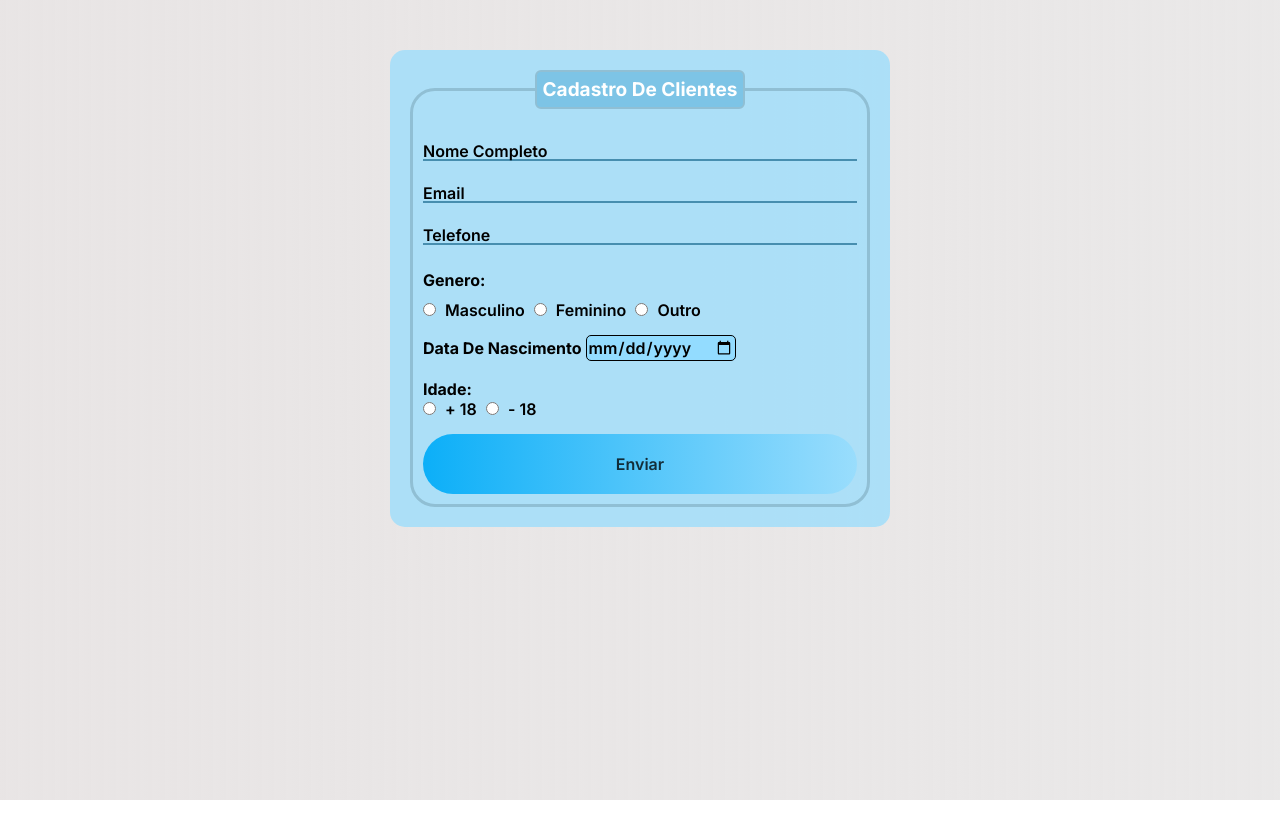
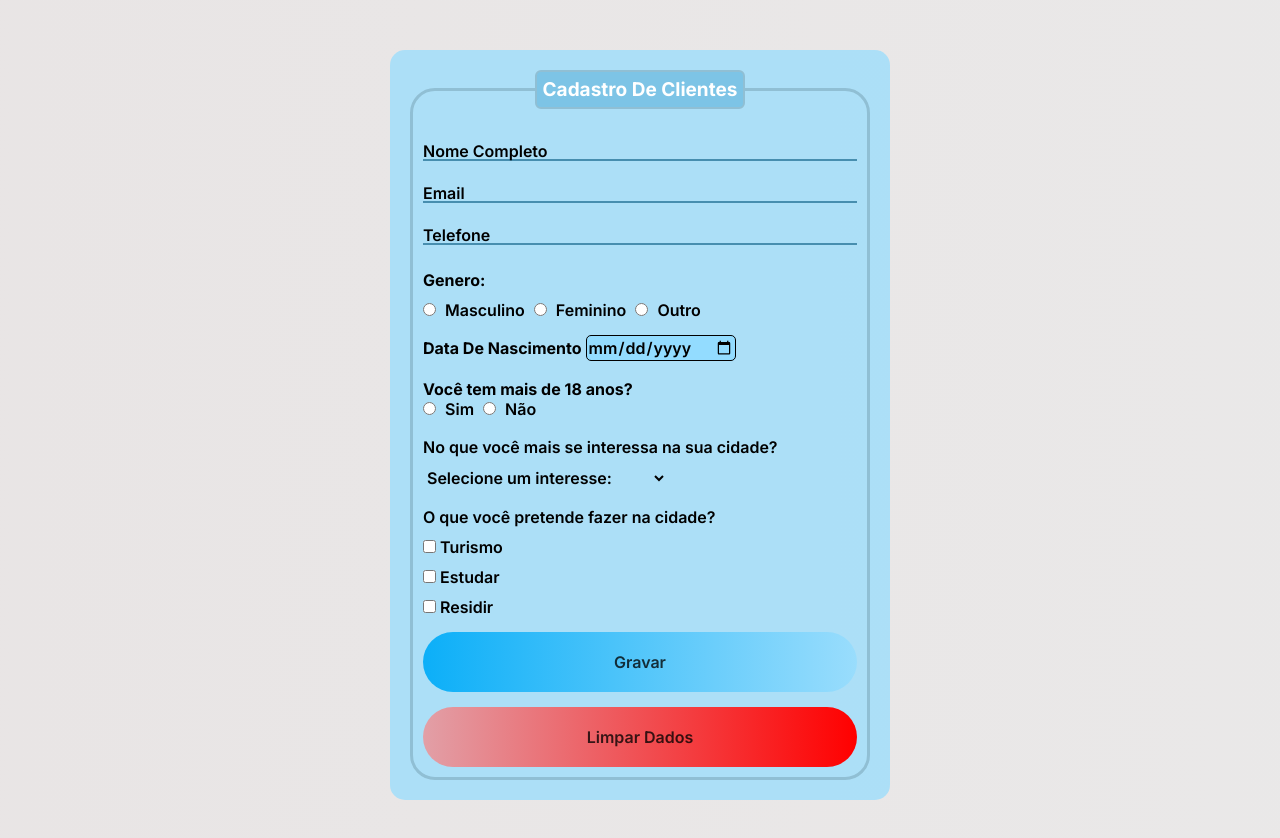
Before and after one commit to EmanuelSidon/Cadastro-Validation, a plain HTML site: page register.html in a window 1280 px wide. Before the commit the page ends 800 px from the top, so only its background shows below. Drawn offline with Linux system fonts and the light colour scheme.

Commit message:
Adicionado opções faltantes, Vinicius Bretzke

```diff
--- a/register.css
+++ b/register.css
@@ -29,6 +29,12 @@ fieldset {
   padding: 1rem;
   border: 0.3rem solid #90BFD4;
   border-radius: 2.5rem;
+}
+input {
+  transition: transform 0.7s;
+}
+input:hover {
+  transform: scale(1.02);
 }
 
 .legend {
@@ -116,7 +122,36 @@ fieldset {
   color: #000000c5;
 }
 
+#reset {
+  background-image: linear-gradient( to left, #ff0000, #fa8383b0);
+  cursor: pointer;
+  width: 100%;
+  padding: 2rem;
+  margin-top: 1.5rem;
+  border-radius: 8rem;
+  font-weight: 600;
+  color: #000000c5;
+}
+
 #submit:hover {
   background: #62b3e9;
   transition: .4s;
 }
+
+.preferencias  {
+  margin-top: 1.8rem;
+  display: inline-block;
+}
+
+.preferencias select {
+  cursor: pointer;
+  margin-top: 1rem;
+}
+.interesse_cidade {
+  margin-top: 1.8rem;
+  display: inline-block;
+}
+.form-interesse-cidade {
+  cursor: pointer;
+  margin-top: 1rem;
+}
--- a/register.html
+++ b/register.html
@@ -17,6 +17,7 @@
 
 <body>
   <div class="container form-group">
+    <form>
     <fieldset>
       <legend class="legend"><h2>Cadastro De Clientes</h2></legend>
 
@@ -26,7 +27,7 @@
       </div>
 
       <div class="forms">
-        <input type="text" name="email" id="email" class="user" required>
+        <input type="email" name="email" id="email" class="user" required>
         <label class="userLabel" for="email">Email</label>
       </div>
 
@@ -50,15 +51,54 @@
       <input type="date" name="dataNascimento" id="nascimento" class="user" required>
 
       <div class="idade">
-        <h3>Idade:</h3>
+        <h3>Você tem mais de 18 anos?</h3>
         <input type="radio" name="idade" id="idade" value="maior"  required>
-        <label for="maior">+ 18</label>
+        <label for="maior">Sim</label>
         <input type="radio" name="idade" id="idade" value="menor" required>
-        <label for="menor"> - 18</label>
+        <label for="menor">Não</label>
       </div>
-      <button id="submit" class="btn">Enviar</button>
-    </fieldset>
-  </div>
+
+      <div class="preferencias">
+        <label for="interesse" class="interesse">No que você mais se interessa na sua cidade?
+        </label>
+        <select id="interesse">
+            <option disabled selected>Selecione um interesse:</option>
+                <option value="Cinema">Cinema</option>
+                <option value="Parques Naturais e/ou Praias">Parques Naturais e/ou Praias</option>
+                <option value="Baladas">Baladas</option>
+                <option value="Restaurantes">Restaurantes</option>
+        </select>
+      </div>
+
+      <div class="interesse_cidade">
+          <label for="interesse" class="cidade">O que você pretende fazer na cidade?
+          </label>
+      </div><br>
+
+
+      <div class="form-interesse-cidade">
+          <input type="checkbox" name="interesse" id="turismo" value="turismo">
+          <label for="turismo">Turismo</label>
+      </div>
+
+      <div class="form-interesse-cidade">
+          <input type="checkbox" name="interesse" id="estudar" value="estudar">
+          <label for="estudar">Estudar</label>
+      </div>
+
+      <div class="form-interesse-cidade">
+          <input type="checkbox" name="interesse" id="residir" value="residir">
+          <label for="residir">Residir</label>
+    </div>
+
+    <div>
+      <button type="submit" id="submit" class="btn btn-primary">Gravar</button>
+    </div>
+
+    <div>
+      <button type="reset" id="reset" class="btn btn-primary">Limpar Dados</button>
+    </div>
+
 </body>
 
 </html>
```
